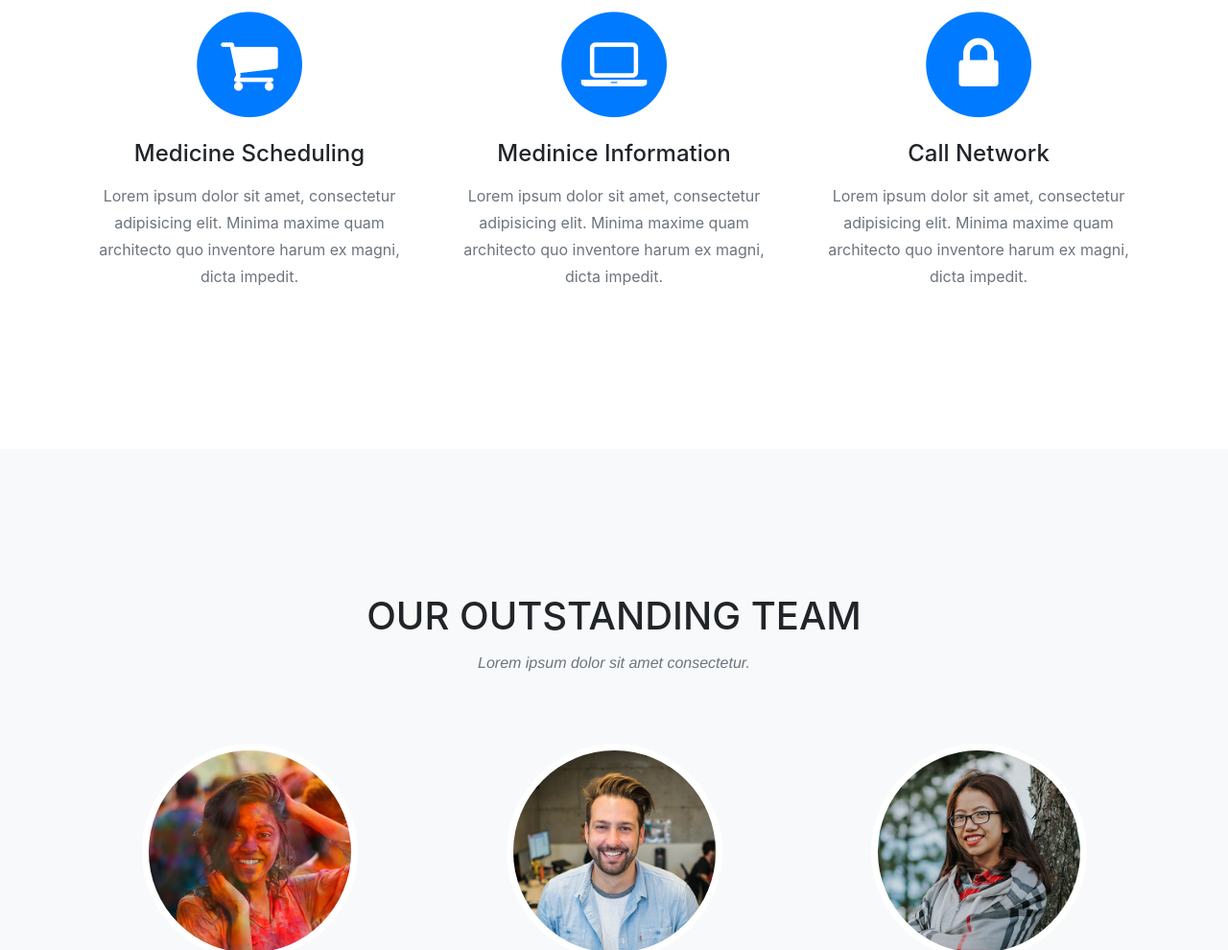
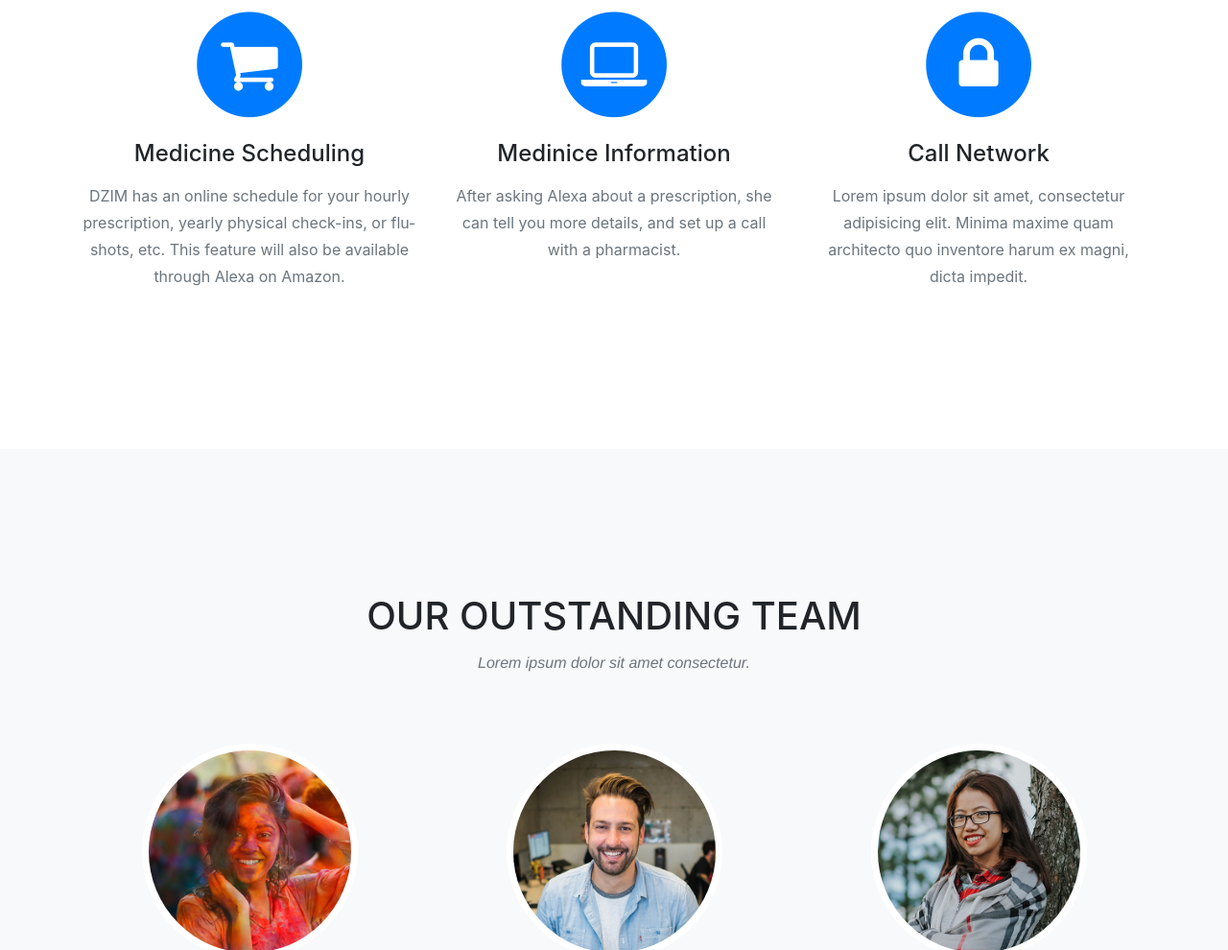
Before and after one commit to Itseno/HealthHackSubDZIM, a website with bundled scripts: page index.html in a window 1280 px wide. Shown: the part 1032-2022 px from the top of the page at 96% size. Built offline with nearby package versions, Linux system fonts and the light colour scheme; a web font is replaced by a local one.

Commit message:
first commit

```diff
--- a/index.html
+++ b/index.html
@@ -82,7 +82,8 @@
               <i class="fa fa-shopping-cart fa-stack-1x fa-inverse"></i>
             </span>
             <h4 class="service-heading">Medicine Scheduling</h4>
-            <p class="text-muted">Lorem ipsum dolor sit amet, consectetur adipisicing elit. Minima maxime quam architecto quo inventore harum ex magni, dicta impedit.</p>
+            <p class="text-muted">DZIM has an online schedule for your hourly prescription, yearly physical check-ins, or flu-shots, etc.
+                                  This feature will also be available through Alexa on Amazon.</p>
           </div>
           <div class="col-md-4">
             <span class="fa-stack fa-4x">
@@ -90,7 +91,7 @@
               <i class="fa fa-laptop fa-stack-1x fa-inverse"></i>
             </span>
             <h4 class="service-heading">Medinice Information</h4>
-            <p class="text-muted">Lorem ipsum dolor sit amet, consectetur adipisicing elit. Minima maxime quam architecto quo inventore harum ex magni, dicta impedit.</p>
+            <p class="text-muted">After asking Alexa about a prescription, she can tell you more details, and set up a call with a pharmacist.</p>
           </div>
           <div class="col-md-4">
             <span class="fa-stack fa-4x">
```
